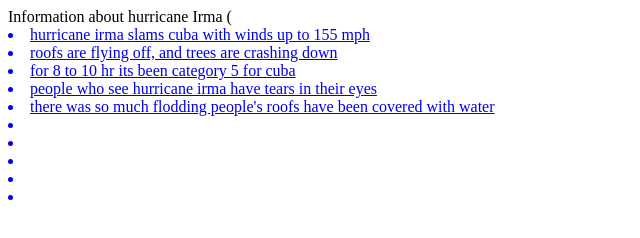
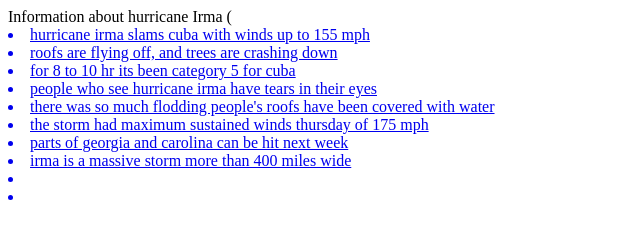
Before and after one commit to friendship123/hurricane-irma, a plain HTML site: page index.html in a window 1280 px wide. Shown: the whole page, without its empty margins (0-640 px from the left). Drawn offline with Linux system fonts and the light colour scheme.

Commit message:
Update index.html

```diff
--- a/index.html
+++ b/index.html
@@ -20,11 +20,11 @@ hurricane-irma
   </li><li>
 there was so much flodding people's roofs have been covered with water
   </li><li>
-
+the storm had maximum sustained winds thursday of 175 mph
   </li><li>
-
+parts of georgia and carolina can be hit next week
   </li><li>
-
+irma is a massive storm more than 400 miles wide
   </li><li>
 
   </li><li>
```
